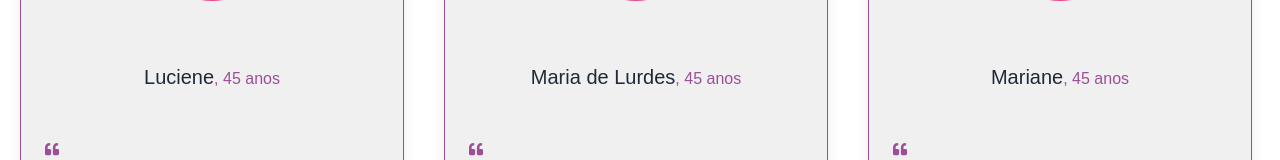
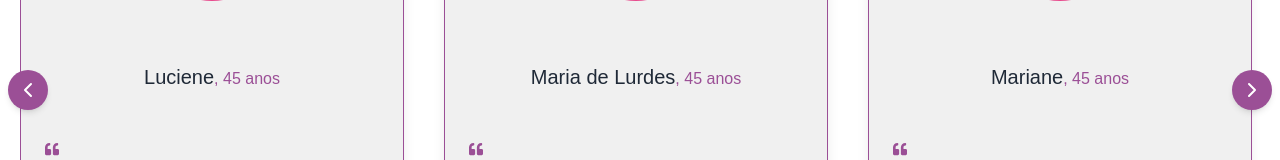
Before and after one commit to claudiojas/immu, a Next.js app: page / in a window 1280 px wide. Shown: the part 1828-1988 px from the top of the page. Built offline with nearby package versions, Linux system fonts and the light colour scheme; no server answers; a web font is replaced by a local one.

Commit message:
feat: add carrossel to cards testimunial

```diff
--- a/components/TestimonialCard.tsx
+++ b/components/TestimonialCard.tsx
@@ -13,7 +13,7 @@ type TestimonialCardProps = {
 
 const TestimonialCard = ({ image, name, age, text, videoUrl }: TestimonialCardProps) => {
   return (
-    <div className="bg-[#F0F0F0] h-[32rem] rounded-2xl shadow-lg p-6 flex flex-col items-center justify-between text-center max-w-sm transition-transform hover:scale-[1.02] duration-300 border border-manancial-purple">
+    <div className="bg-[#F0F0F0] h-[32rem] rounded-2xl shadow-lg p-6 flex flex-col items-center justify-between text-center max-w-sm md:transition-transform md:hover:scale-[1.02] md:duration-300 border border-manancial-purple">
       {/* Foto Redonda */}
       <div className="w-28 h-28 rounded-full overflow-hidden mb-4 border-2 border-manancial-pink shadow-inner">
         <Image
--- a/components/sections/TestimonialsSection.tsx
+++ b/components/sections/TestimonialsSection.tsx
@@ -1,6 +1,8 @@
-import React from 'react';
+'use client'
+import React, { useRef } from 'react';
 import TestimonialCard from '../TestimonialCard';
 import { StaticImageData } from 'next/image';
+import { ChevronLeft, ChevronRight } from 'lucide-react';
 
 type TestimonialsSectionProps = {
   testimonials: {
@@ -14,22 +16,55 @@ type TestimonialsSectionProps = {
 };
 
 const TestimonialsSection = ({ testimonials }: TestimonialsSectionProps) => {
+  const carouselRef = useRef<HTMLDivElement>(null);
+
+  const scroll = (direction: 'left' | 'right') => {
+    if (!carouselRef.current) return;
+    const { scrollLeft, clientWidth } = carouselRef.current;
+    const scrollTo = direction === 'left' ? scrollLeft - clientWidth : scrollLeft + clientWidth;
+    carouselRef.current.scrollTo({ left: scrollTo, behavior: 'smooth' });
+  };
+
   return (
-    <section className="py-16 px-5">
+    <section className="py-16 px-5 relative">
       <div className="container mx-auto">
         <h2 className="text-3xl font-bold text-gray-800 mb-10 text-center">
           Depoimentos de nossas mulheres
         </h2>
-        <div className="grid gap-8 justify-center items-center grid-cols-[repeat(auto-fit,minmax(300px,1fr))]">
+
+        {/* Botões de navegação */}
+        <button
+          onClick={() => scroll('left')}
+          className="absolute top-1/2 left-2 transform -translate-y-1/2 z-10 p-2 rounded-full bg-manancial-purple  shadow-md hover:bg-manancial-pink"
+        >
+          <ChevronLeft color='white'/>
+        </button>
+
+        <button
+          onClick={() => scroll('right')}
+          className="absolute top-1/2 right-2 transform -translate-y-1/2 z-10 p-2 rounded-full bg-manancial-purple  shadow-md hover:bg-manancial-pink"
+        >
+          <ChevronRight color='white'/>
+        </button>
+
+        {/* Carrossel horizontal */}
+        <div
+          ref={carouselRef}
+          className="flex overflow-x-auto scroll-smooth space-x-6 snap-x snap-mandatory pb-4 scrollbar-hide"
+        >
           {testimonials.map((testimonial) => (
+            <div
+              key={testimonial.id}
+              className="flex-shrink-0 snap-center w-[300px] md:w-[400px]"
+            >
               <TestimonialCard
-              key={testimonial.id}
                 image={testimonial.image}
                 name={testimonial.name}
                 age={testimonial.age}
                 text={testimonial.text}
                 videoUrl={testimonial.videoUrl}
               />
+            </div>
           ))}
         </div>
       </div>
```
Lines whose indentation alone changed are shown as unchanged.
